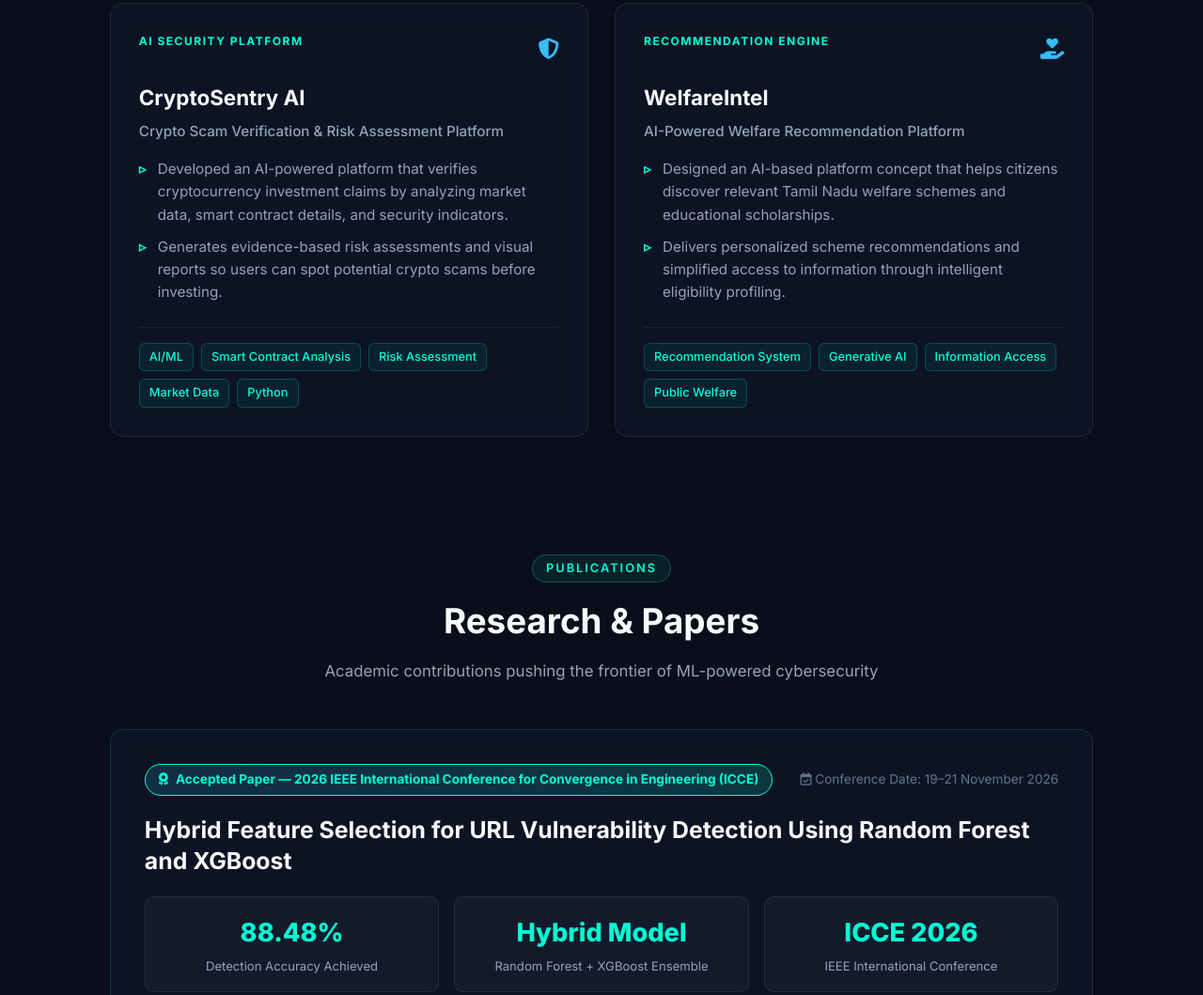
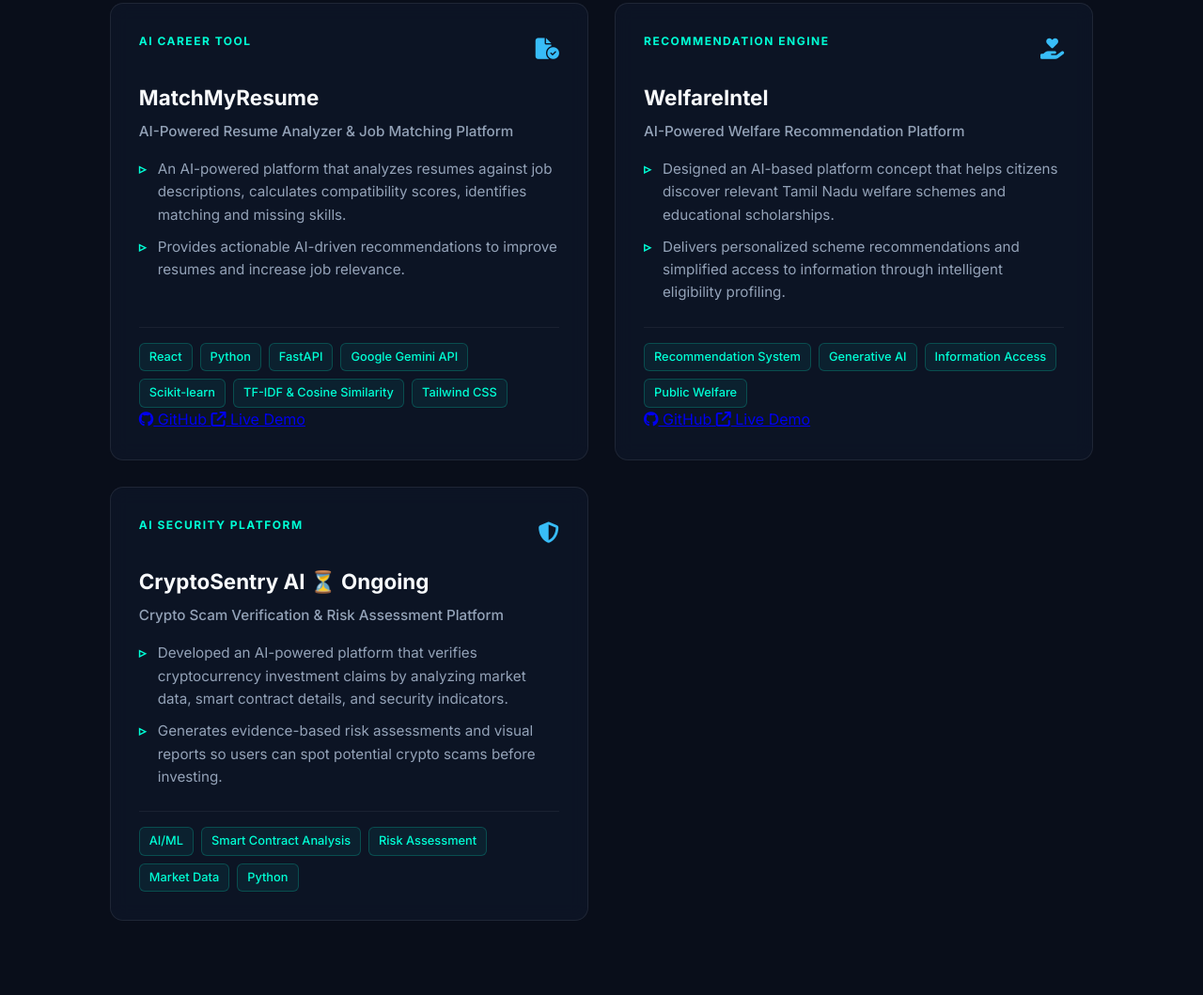
Before and after one commit to evangelin-golda/Evangelin-s-Portfolio, a plain HTML site: page index.html in a window 1280 px wide. Shown: the part 2925-3984 px from the top of the page at 94% size. Drawn offline with Linux system fonts and the light colour scheme.

Commit message:
Add files via upload

```diff
--- a/index.html
+++ b/index.html
@@ -252,26 +252,36 @@
     </div>
 
     <div class="projects-grid">
-      <!-- Project 1: CryptoSentry AI -->
+      <!-- Project 1: MatchMyResume -->
       <div class="project-card">
         <div>
           <div class="project-header">
-            <span class="project-type">AI Security Platform</span>
-            <span class="project-icon"><i class="fa-solid fa-shield-halved"></i></span>
+            <span class="project-type">AI Career Tool</span>
+            <span class="project-icon"><i class="fa-solid fa-file-circle-check"></i></span>
           </div>
-          <h3>CryptoSentry AI</h3>
-          <p class="project-subtitle">Crypto Scam Verification & Risk Assessment Platform</p>
+          <h3>MatchMyResume</h3>
+          <p class="project-subtitle">AI-Powered Resume Analyzer & Job Matching Platform</p>
           <ul class="project-description">
-            <li>Developed an AI-powered platform that verifies cryptocurrency investment claims by analyzing market data, smart contract details, and security indicators.</li>
-            <li>Generates evidence-based risk assessments and visual reports so users can spot potential crypto scams before investing.</li>
+            <li>An AI-powered platform that analyzes resumes against job descriptions, calculates compatibility scores, identifies matching and missing skills.</li>
+            <li>Provides actionable AI-driven recommendations to improve resumes and increase job relevance.</li>
           </ul>
         </div>
         <div class="project-tech-tags">
-          <span class="project-tag">AI/ML</span>
-          <span class="project-tag">Smart Contract Analysis</span>
-          <span class="project-tag">Risk Assessment</span>
-          <span class="project-tag">Market Data</span>
+          <span class="project-tag">React</span>
           <span class="project-tag">Python</span>
+          <span class="project-tag">FastAPI</span>
+          <span class="project-tag">Google Gemini API</span>
+          <span class="project-tag">Scikit-learn</span>
+          <span class="project-tag">TF-IDF & Cosine Similarity</span>
+          <span class="project-tag">Tailwind CSS</span>
+        </div>
+        <div class="project-links">
+          <a href="https://github.com/evangelin-golda/MatchMyResume" target="_blank" rel="noopener noreferrer" class="project-link-btn github">
+            <i class="fa-brands fa-github"></i> GitHub
+          </a>
+          <a href="https://match-my-resume.vercel.app/" target="_blank" rel="noopener noreferrer" class="project-link-btn demo">
+            <i class="fa-solid fa-arrow-up-right-from-square"></i> Live Demo
+          </a>
         </div>
       </div>
 
@@ -294,6 +304,37 @@
           <span class="project-tag">Generative AI</span>
           <span class="project-tag">Information Access</span>
           <span class="project-tag">Public Welfare</span>
+        </div>
+        <div class="project-links">
+          <a href="https://github.com/Phoenix05420/Welfare.git" target="_blank" rel="noopener noreferrer" class="project-link-btn github">
+            <i class="fa-brands fa-github"></i> GitHub
+          </a>
+          <a href="https://welfare-r16k.vercel.app/" target="_blank" rel="noopener noreferrer" class="project-link-btn demo">
+            <i class="fa-solid fa-arrow-up-right-from-square"></i> Live Demo
+          </a>
+        </div>
+      </div>
+
+      <!-- Project 3: CryptoSentry AI -->
+      <div class="project-card">
+        <div>
+          <div class="project-header">
+            <span class="project-type">AI Security Platform</span>
+            <span class="project-icon"><i class="fa-solid fa-shield-halved"></i></span>
+          </div>
+          <h3>CryptoSentry AI <span class="ongoing-badge">⏳ Ongoing</span></h3>
+          <p class="project-subtitle">Crypto Scam Verification & Risk Assessment Platform</p>
+          <ul class="project-description">
+            <li>Developed an AI-powered platform that verifies cryptocurrency investment claims by analyzing market data, smart contract details, and security indicators.</li>
+            <li>Generates evidence-based risk assessments and visual reports so users can spot potential crypto scams before investing.</li>
+          </ul>
+        </div>
+        <div class="project-tech-tags">
+          <span class="project-tag">AI/ML</span>
+          <span class="project-tag">Smart Contract Analysis</span>
+          <span class="project-tag">Risk Assessment</span>
+          <span class="project-tag">Market Data</span>
+          <span class="project-tag">Python</span>
         </div>
       </div>
     </div>
```
